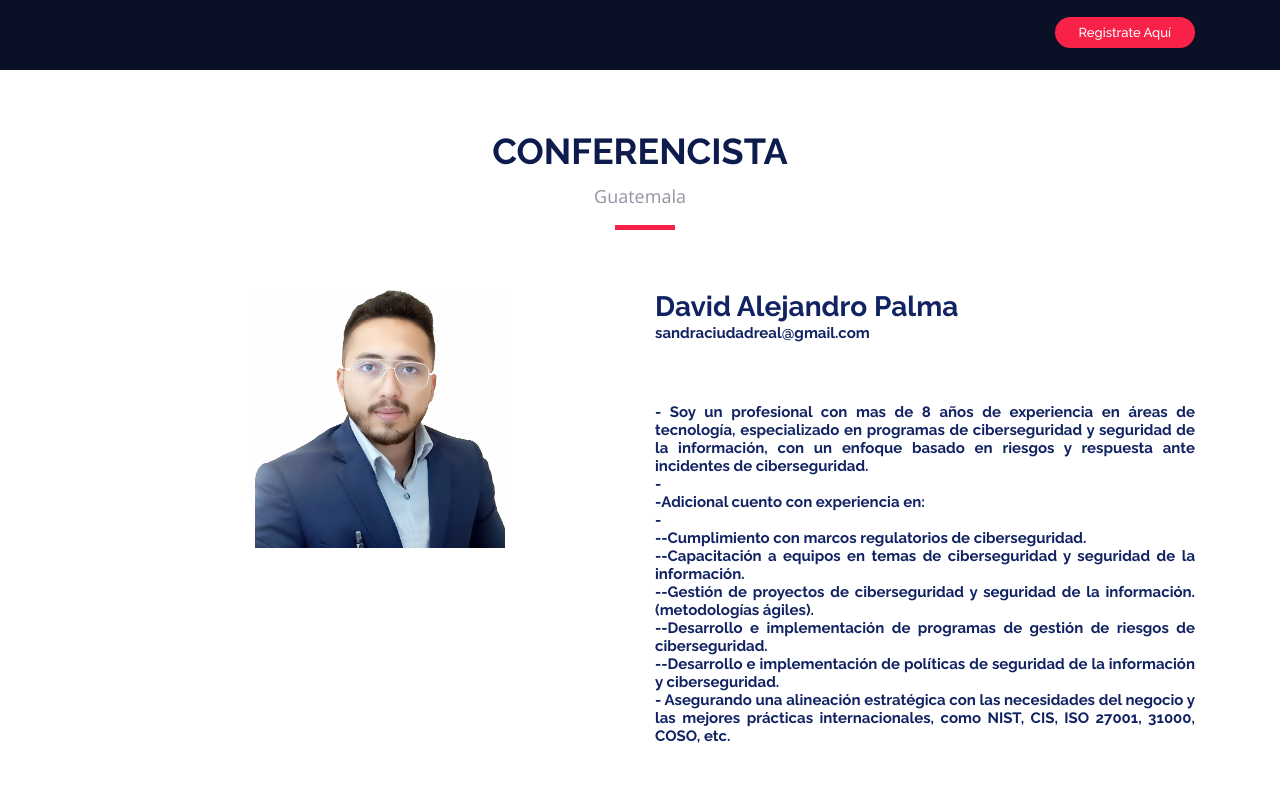
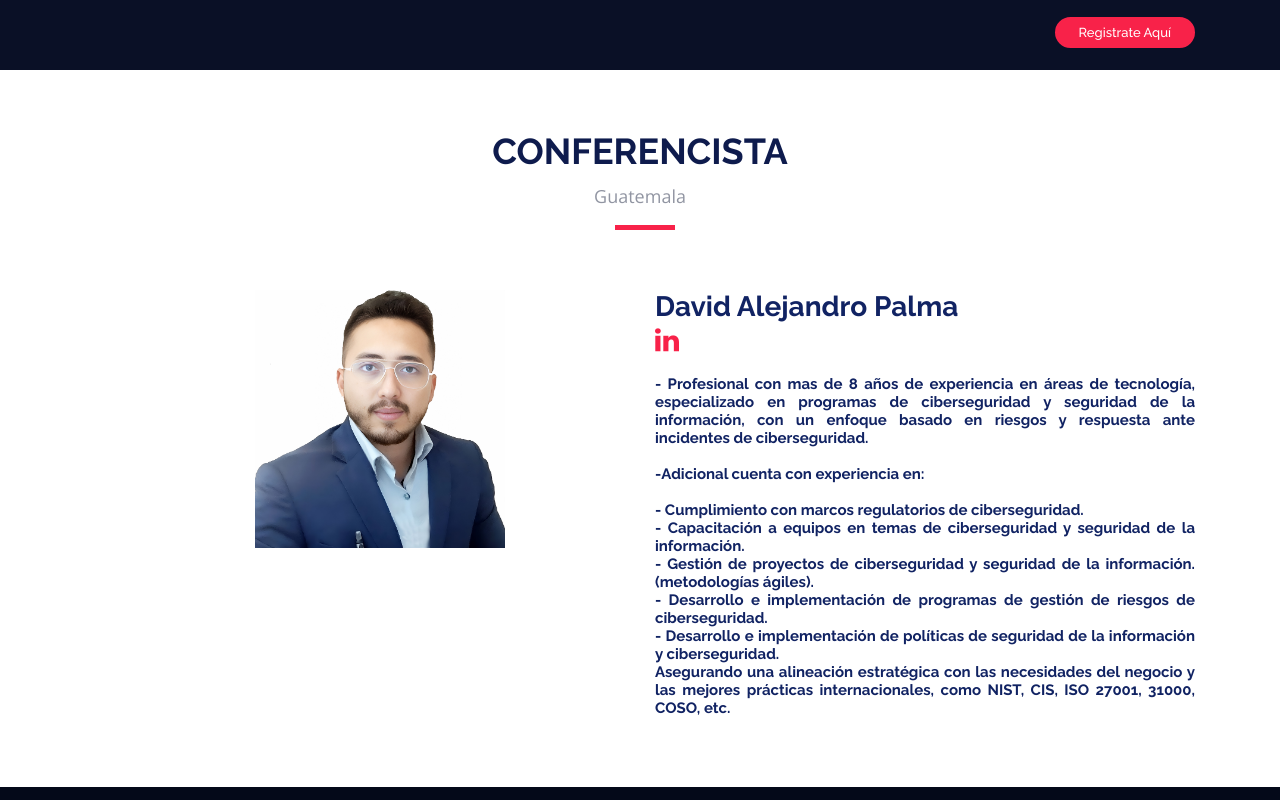
Before and after one commit to anprofor/ejemplo, a plain HTML site: page david.html in a window 1280 px wide. Shown: the top 800 px of the page. Drawn offline with nearby package versions, Linux system fonts and the light colour scheme.

Commit message:
Update david.html

```diff
--- a/david.html
+++ b/david.html
@@ -78,28 +78,28 @@
             <div class="details">
               <h2>David Alejandro Palma </2>
                <br>
-                  <p>sandraciudadreal@gmail.com</p>
+                   <a href="https://www.linkedin.com/in/david-alejandro-palma-corado"><i class="fa fa-linkedin" aria-hidden="true"></i></a>
 
                <br>
 
 
               <p align="justify">
 
-             <br>- Soy un profesional con mas de 8 años de experiencia en áreas de tecnología, especializado en programas de ciberseguridad y seguridad de la información, con un enfoque basado en riesgos y respuesta ante incidentes de ciberseguridad.
-<br>-
-<br>-Adicional cuento con experiencia en:
-<br>-
-<br>--Cumplimiento con marcos regulatorios de ciberseguridad.
+             <br>- Profesional con mas de 8 años de experiencia en áreas de tecnología, especializado en programas de ciberseguridad y seguridad de la información, con un enfoque basado en riesgos y respuesta ante incidentes de ciberseguridad.
+<br>
+<br>-Adicional cuenta con experiencia en:
+<br>
+<br>- Cumplimiento con marcos regulatorios de ciberseguridad.
 
-<br>--Capacitación a equipos en temas de ciberseguridad y seguridad de la información.
+<br>- Capacitación a equipos en temas de ciberseguridad y seguridad de la información.
 
-<br>--Gestión de proyectos de ciberseguridad y seguridad de la información. (metodologías ágiles).
+<br>- Gestión de proyectos de ciberseguridad y seguridad de la información. (metodologías ágiles).
 
-<br>--Desarrollo e implementación de programas de gestión de riesgos de ciberseguridad.
+<br>- Desarrollo e implementación de programas de gestión de riesgos de ciberseguridad.
 
-<br>--Desarrollo e implementación de políticas de seguridad de la información y ciberseguridad.
+<br>- Desarrollo e implementación de políticas de seguridad de la información y ciberseguridad.
 
-<br>-
+<br>
 Asegurando una alineación estratégica con las necesidades del negocio y las mejores prácticas internacionales, como NIST, CIS, ISO 27001, 31000, COSO, etc.
 
 
```
